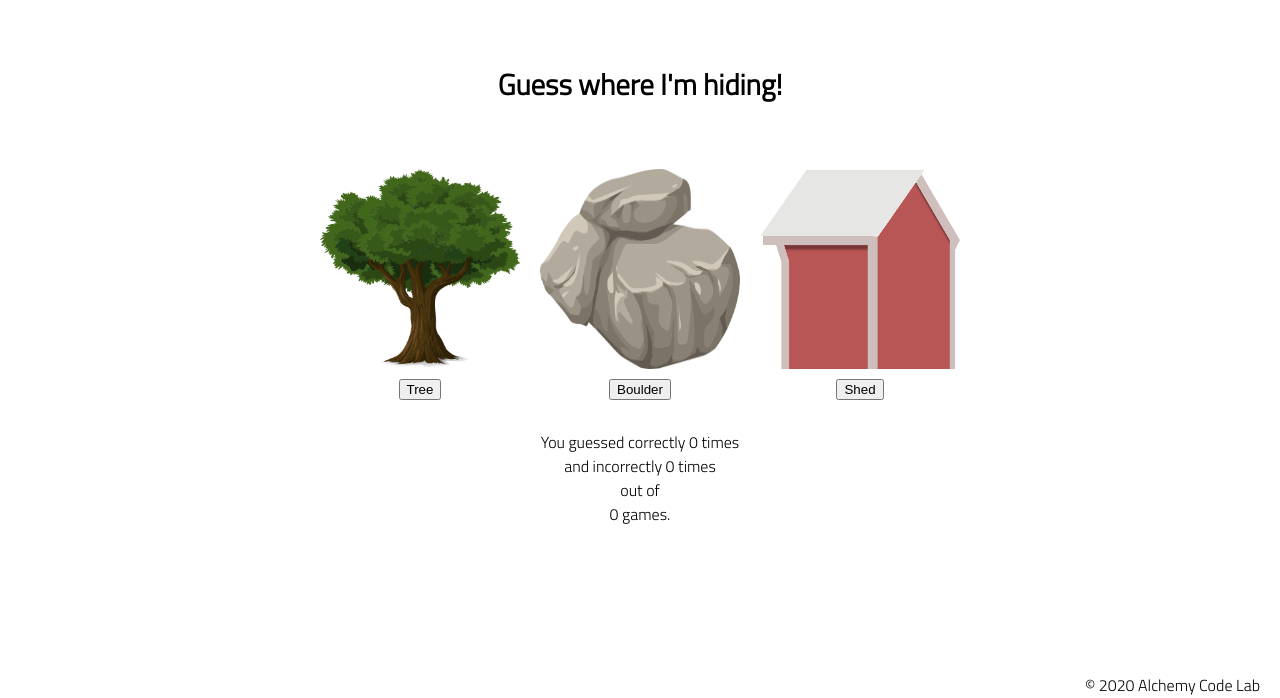
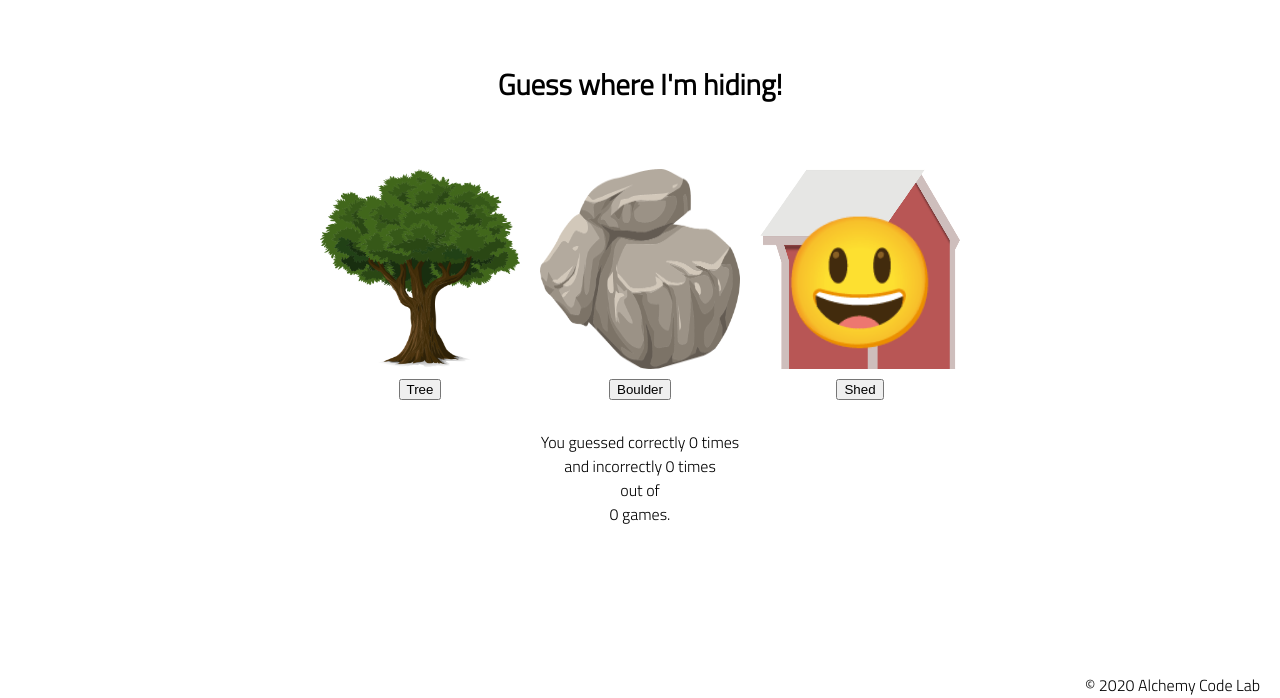
Before and after one commit to Rigby-David/Hide-and-seek, a plain HTML site: page index.html in a window 1280 px wide. Both pictures are taken after a click on the button "Tree". Shown: the part 102-800 px from the top of the page. Drawn offline with Linux system fonts and the light colour scheme.

Commit message:
added face to correct container

```diff
--- a/app.js
+++ b/app.js
@@ -43,7 +43,7 @@ function handleGuess(correctSpot, userGuess) {
     // then increment the guesses
     totalGuesses++;
     // then grab the appropriate container element for the correct guess from the DOM
-
+    shedContainer.classList.add('face');
     // then add the face class to that element so that the face shows up
     // then if the user guess is correct, increment the correct guesses
     // update the DOM to show this change to the user (including the losses, not tracked directly in state)
--- a/index.html
+++ b/index.html
@@ -32,7 +32,7 @@
                     <img src="./assets/boulder.png" class="hiding-img" />
                     <button id="boulder-button">Boulder</button>
                 </div>
-                <div id="shed-container" class="hiding-place">
+                <div id="shed-container" class="hiding-place face">
                     <img src="./assets/shed.png" class="hiding-img" />
                     <button id="shed-button">Shed</button>
                 </div>
```
